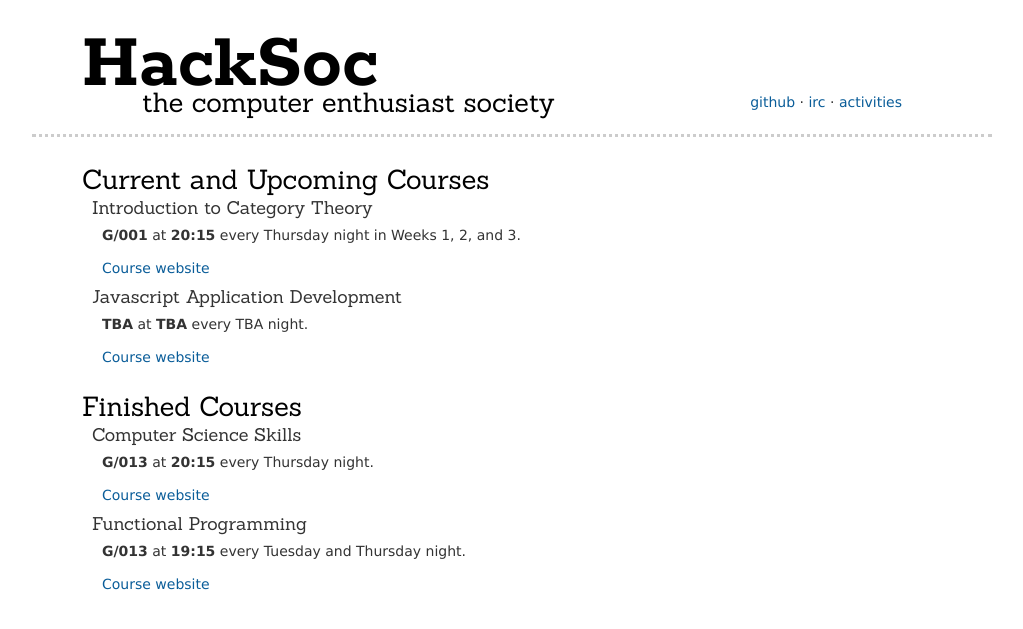
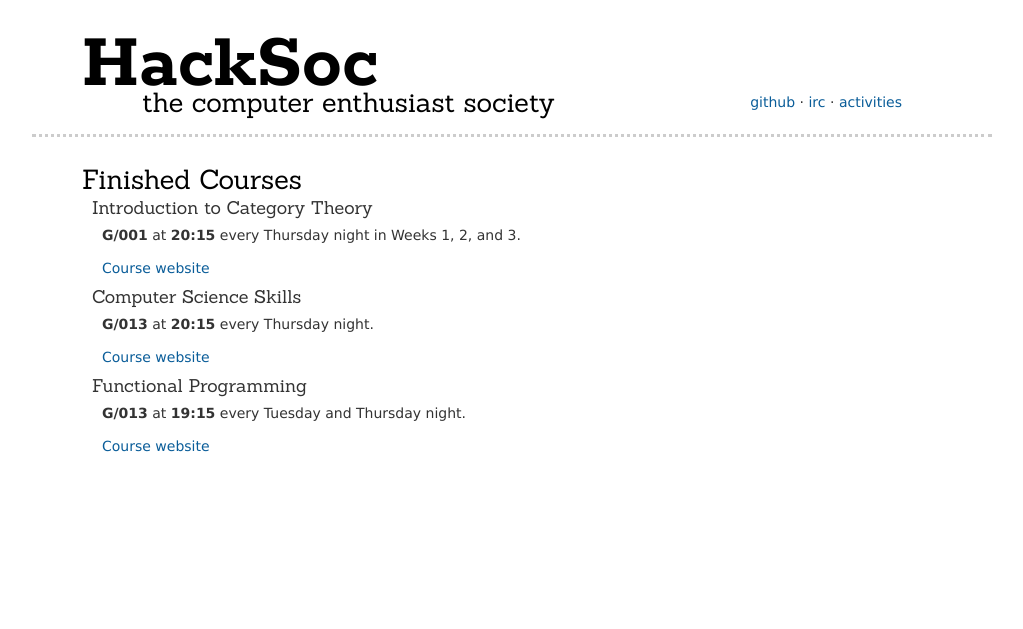
Before and after one commit to HackSoc/hacksoc.org, a Jekyll site: the page built from courses/index.html, in a window 1280 px wide. Shown: the top 629 px of the page, without its empty margins (128-1151 px from the left). Built offline with Jekyll 4.4.1, drawn with Linux system fonts in a browser that asks for light colours; some web fonts are replaced.

Commit message:
Remove JAD

```diff
--- a/courses/index.html
+++ b/courses/index.html
@@ -2,16 +2,11 @@
 layout: wrapper
 title:  Courses
 ---
-<h2>Current and Upcoming Courses</h2>
+<h2>Finished Courses</h2>
 <h3>Introduction to Category Theory</h3>
 <p><strong>G/001</strong> at <strong>20:15</strong> every Thursday night in Weeks 1, 2, and 3.</p>
 <p><a href="{{site.url}}courses/cat">Course website</a></p>
 
-<h3>Javascript Application Development</h3>
-<p><strong>TBA</strong> at <strong>TBA</strong> every TBA night.</p>
-<p><a href="{{site.url}}courses/jad">Course website</a></p>
-
-<h2>Finished Courses</h2>
 <h3>Computer Science Skills</h3>
 <p><strong>G/013</strong> at <strong>20:15</strong> every Thursday night.</p>
 <p><a href="{{site.url}}courses/css">Course website</a></p>
```
